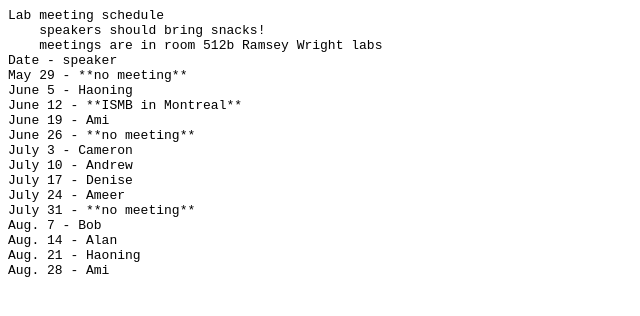
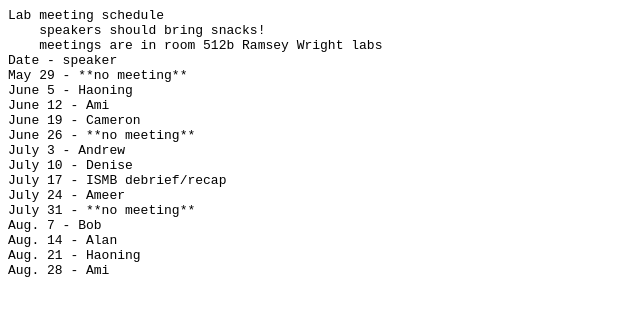
Before and after one commit to alanmoses/moseslab.github.io, a plain HTML site: page lab-meeting.html in a window 1280 px wide. Shown: the whole page, without its empty margins (0-640 px from the left). Drawn offline with Linux system fonts and the light colour scheme.

Commit message:
Update lab-meeting.html

```diff
--- a/lab-meeting.html
+++ b/lab-meeting.html
@@ -7,12 +7,12 @@ Lab meeting schedule
 Date - speaker
 May 29 - **no meeting**
 June 5 - Haoning
-June 12 - **ISMB in Montreal**
-June 19 - Ami
+June 12 - Ami
+June 19 - Cameron
 June 26 - **no meeting**
-July 3 - Cameron
-July 10 - Andrew
-July 17 - Denise
+July 3 - Andrew
+July 10 - Denise
+July 17 - ISMB debrief/recap
 July 24 - Ameer
 July 31 - **no meeting**
 Aug. 7 - Bob
```
